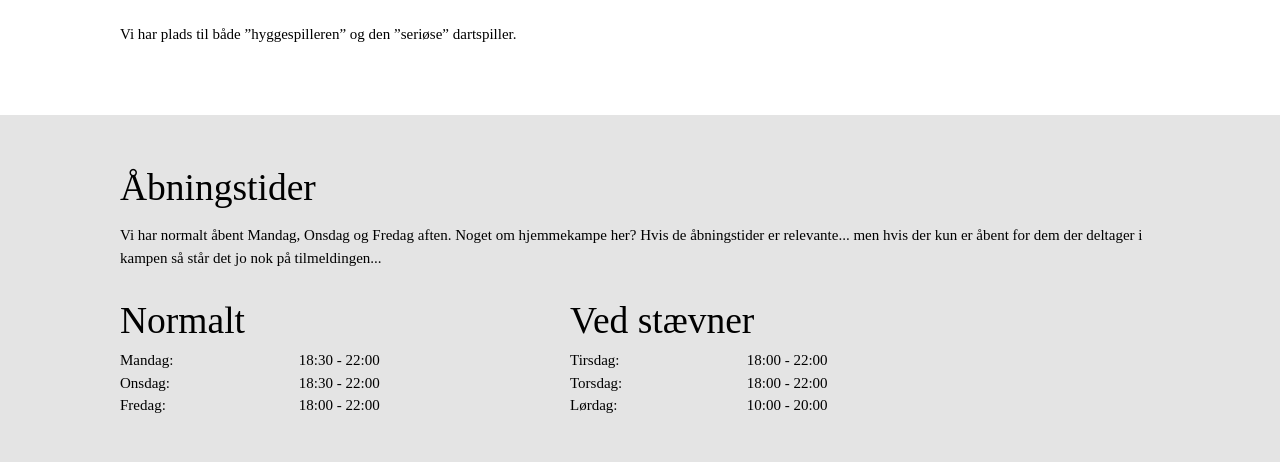
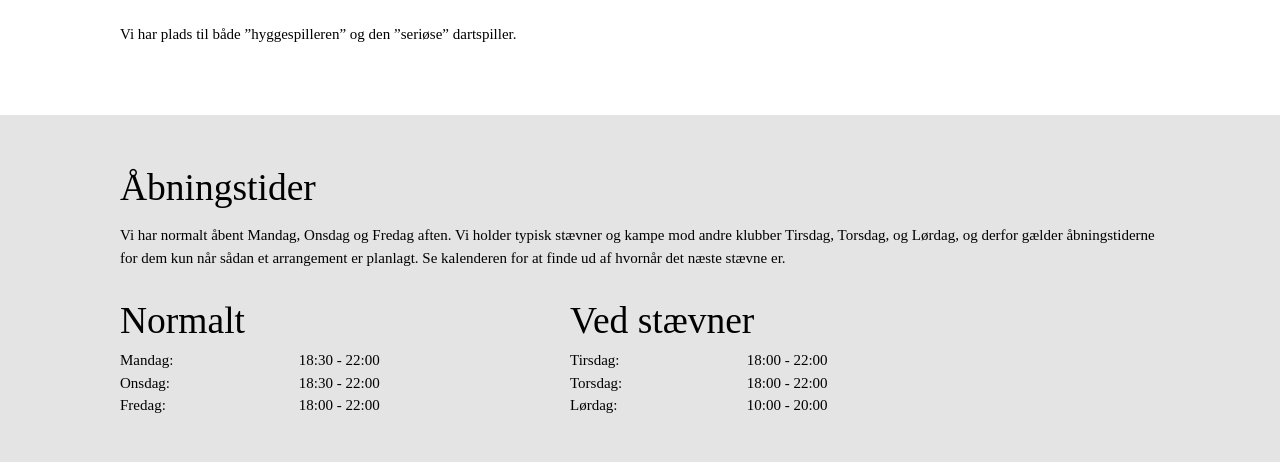
Before and after one commit to mito121/dart-odense, a PHP site: page /index.php?page=omos in a window 1280 px wide. Shown: the part 306-772 px from the top of the page. Run offline with PHP 8.4, Linux system fonts and the light colour scheme; some libraries are stand-ins or nearby versions; some web fonts are replaced.

Commit message:
tekst content

```diff
--- a/pages/contact.php
+++ b/pages/contact.php
@@ -26,7 +26,7 @@ if(isset($_GET['response']) && !empty($_GET['response'])){
 
                 <p><a href="tel:+4512345678" class="link">Tlf. +45 12 34 56 78</a></p>
 
-                <p>Eller du kan skrive os en besked i formularen nedenunder, så venner vi tilbage snarest muligt.</p>
+                <p>Eller du kan skrive os en besked i formularen, så vender vi tilbage snarest muligt.</p>
             </div>
 
             <div class="contact-form">
--- a/pages/omos.php
+++ b/pages/omos.php
@@ -19,9 +19,7 @@
 <section class="bg-gray py-12 about-section">
     <div class="wrapper">
         <h1>Åbningstider <span id="openhrs"></span></h1>
-        <p>Vi har normalt åbent Mandag, Onsdag og Fredag aften.
-            Noget om hjemmekampe her? Hvis de åbningstider er relevante... men hvis der kun er åbent for dem der
-            deltager i kampen så står det jo nok på tilmeldingen...</p>
+        <p>Vi har normalt åbent Mandag, Onsdag og Fredag aften. Vi holder typisk stævner og kampe mod andre klubber Tirsdag, Torsdag, og Lørdag, og derfor gælder åbningstiderne for dem kun når sådan et arrangement er planlagt. Se kalenderen for at finde ud af hvornår det næste stævne er.</p>
 
         <div class="flex flex-wrap">
             <div class="w-450">
```
